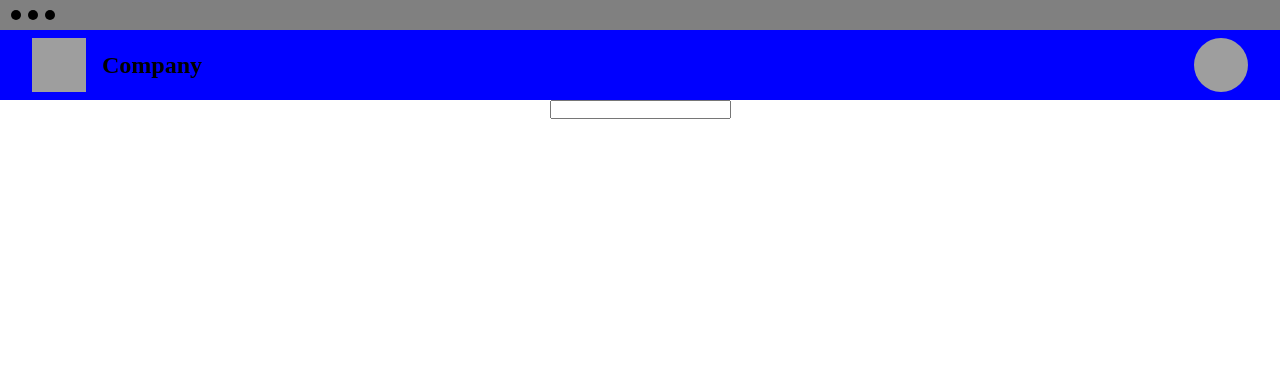
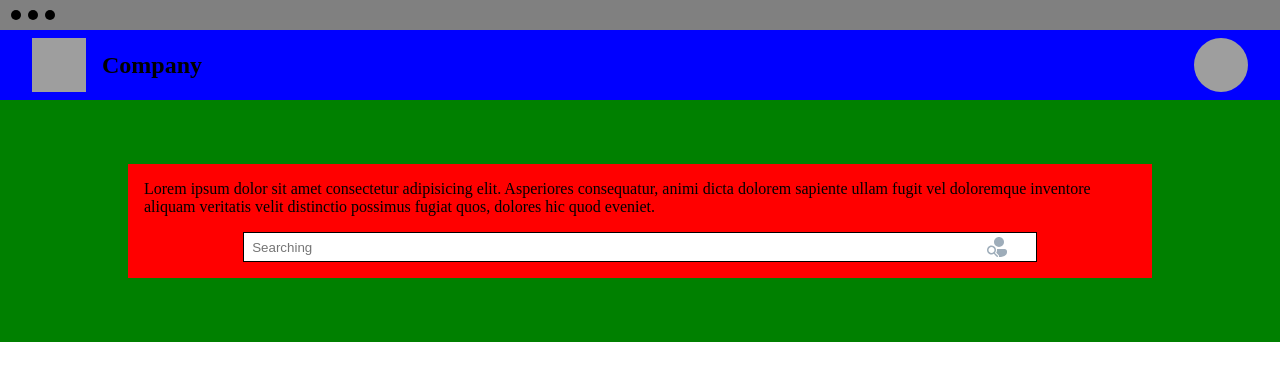
Before and after one commit to Igor-Mont/Users, a React (Create React App) app: page / in a window 1280 px wide. Shown: the top 380 px of the page. Built offline with nearby package versions, Linux system fonts and the light colour scheme; grey boxes are pictures that could not be loaded.

Commit message:
box-input

```diff
--- a/src/components/MainResponsive/index.ts
+++ b/src/components/MainResponsive/index.ts
@@ -59,8 +59,53 @@ export const MainResponsive = styled.div`
     }
   }
 
+  main {
+    display: flex;
+    justify-content: center;
+    align-items: center;
+    background-color: green;
+    width: 100%;
+    height: auto;
+    padding: 64px 0;
+
+    .content {
+      display: flex;
+      flex-direction: column;
+      justify-content: center;
+      align-items: center;
+      gap: 16px;
+      width: 80%;
+      padding: 16px;
+      background-color: red;
+
+      .input-box {
+        width: 80%;
+        display: flex;
+        flex-direction: row;
+        > input {
+          width: 90%;
+          height: 30px;
+          outline: 0;
+          padding: 0 8px;
+          border: 1px solid black;
+          border-right: none;
+        }
+        > div {
+          display: flex;
+          justify-content: center;
+          align-items: center;
+          width: 10%;
+          height: 30px;
+          border: 1px solid black;
+          padding: 4px;
+          background-color: white;
+          border-left: none;
+        }
+      }
+    }
+  }
+
   @media (min-width: 1367px) {
     max-width: 1366px;
-    background-color: red;
   }
 `;
--- a/src/pages/Home/index.tsx
+++ b/src/pages/Home/index.tsx
@@ -1,5 +1,6 @@
 import React from 'react';
 import { MainResponsive } from '../../components/MainResponsive';
+import searchPeopleSVG from '../../assets/search-people.svg';
 
 // import { Container } from './styles';
 
@@ -23,14 +24,21 @@ function Home(): JSX.Element {
         </div>
       </header>
       <main>
-        <p />
-        <div>
-          <input type="text" />
-          <div>
-            <img src="" alt="" />
+        <div className="content">
+          <p>
+            Lorem ipsum dolor sit amet consectetur adipisicing elit. Asperiores
+            consequatur, animi dicta dolorem sapiente ullam fugit vel doloremque
+            inventore aliquam veritatis velit distinctio possimus fugiat quos,
+            dolores hic quod eveniet.
+          </p>
+          <div className="input-box">
+            <input type="text" placeholder="Searching" />
+            <div>
+              <img src={searchPeopleSVG} alt="" />
+            </div>
           </div>
+          {/* table of users */}
         </div>
-        {/* table of users */}
       </main>
     </MainResponsive>
   );
```
Also changed, not shown: src/assets/search-people.svg (added).
